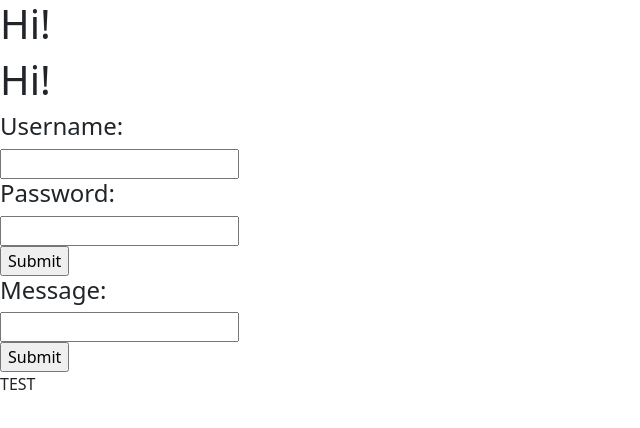
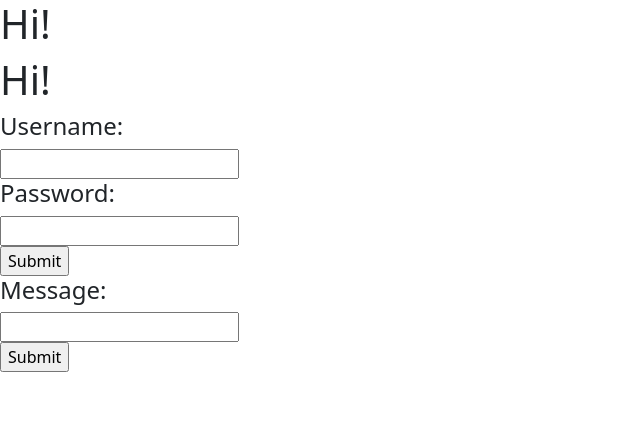
Before and after one commit to mapjohns/catching-up, a React (Create React App) app: page / in a window 1280 px wide. Shown: the top 428 px of the page, without its empty margins (0-640 px from the left). Built offline with nearby package versions, Linux system fonts and the light colour scheme.

Commit message:
Updated to pass down post to Post and render

```diff
--- a/src/components/posts/Posts.js
+++ b/src/components/posts/Posts.js
@@ -1,11 +1,13 @@
 import React, { Component } from "react"
+import Post from "./Post"
 
 class Posts extends Component {
 
+    renderPosts = () => this.props.posts.map(post => <Post key={post} post={post} />)
+
     render() {
-
         return (
-        <div>TEST</div>
+        this.renderPosts()
         )
     }
 
```
